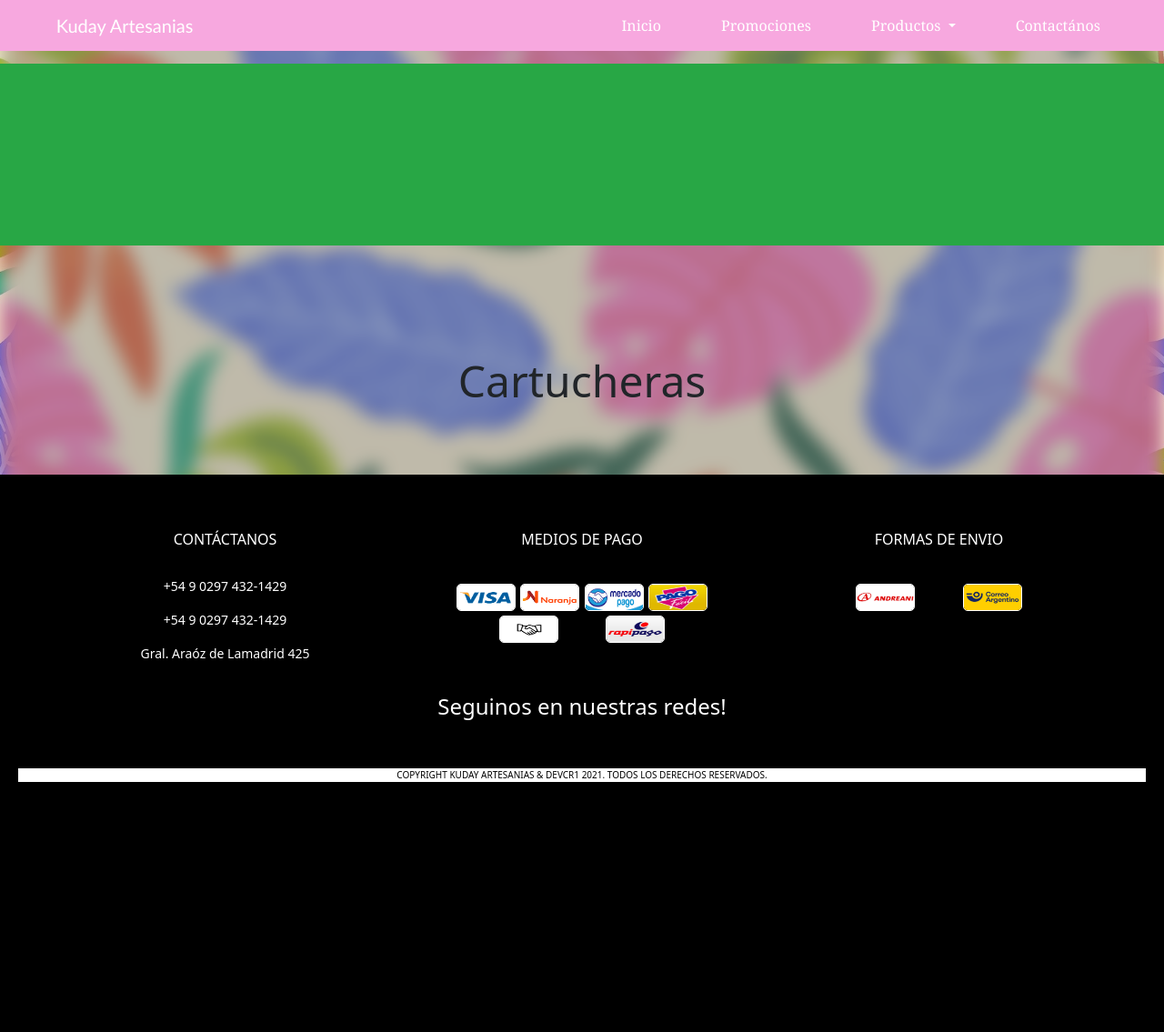
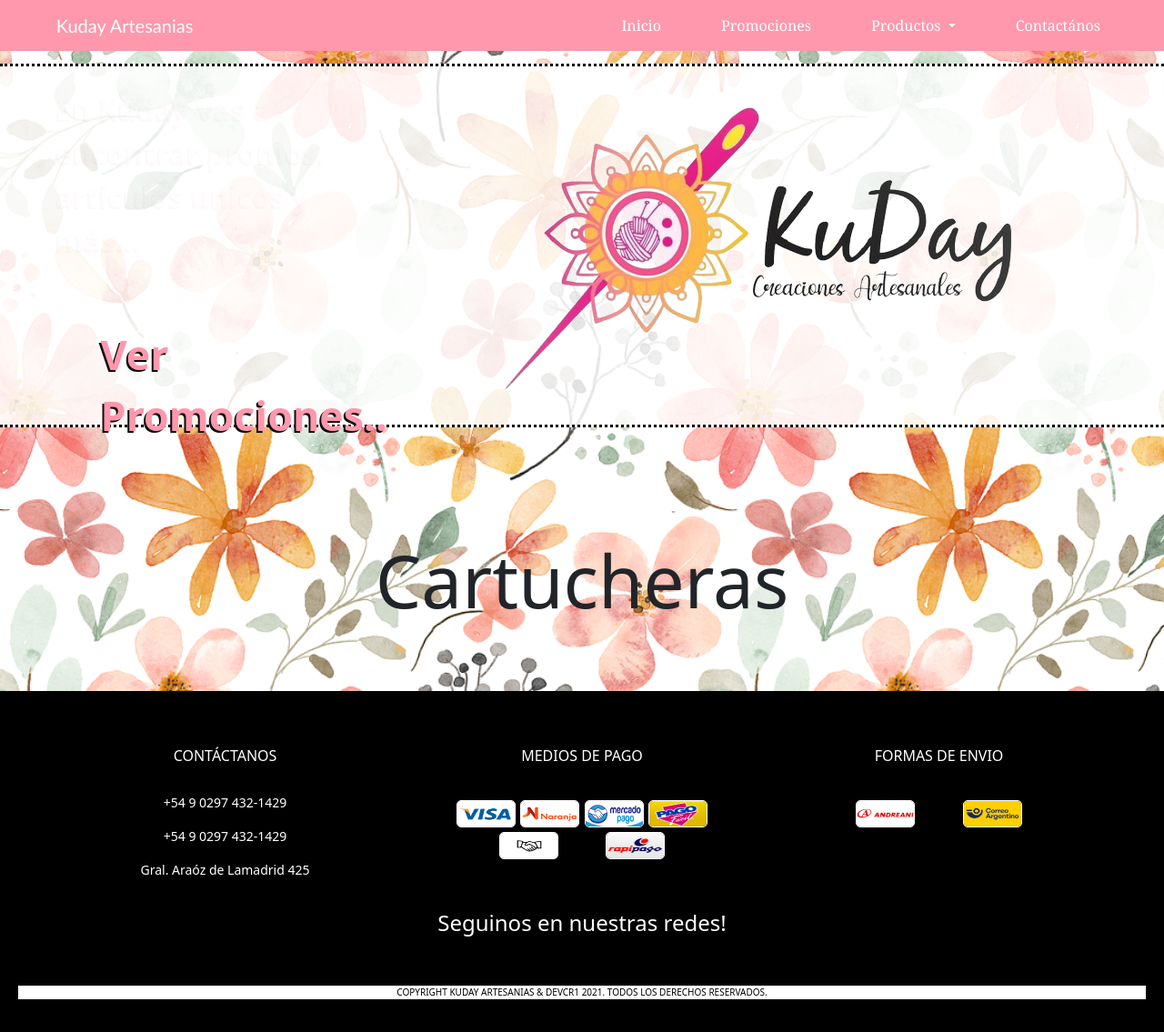
Before and after one commit to jahcr1/kudaySTORE, a PHP site: page /vistas/cartucheras.php in a window 1280 px wide. Shown: the whole page at 91% size. Before the commit the page ends 860 px from the top, so only its background shows below. Run offline with PHP 8.4, Linux system fonts and the light colour scheme; data that the repository does not hold is empty.

Commit message:
Desarrollo en cartucheras.php, banner y fondos mas css

```diff
--- a/CSS/styles.css
+++ b/CSS/styles.css
@@ -195,7 +195,7 @@ footer {
 body.cartuchera-body {
   min-height: 100vh;
   height: auto;
-  background-image: url('../images/fondos/p5.jpg');
+  background-image: url('../images/fondos/p10.png');
   background-position: center;
   background-size: contain;
   background-repeat: repeat;
@@ -213,9 +213,9 @@ body.cartuchera-body::before {
   height: 100%;
   background-image: inherit;
   background-position: inherit;
-  background-size: cover;
+  background-size: contain;
   background-repeat: repeat;
-  filter: blur(10px) contrast(50%); /* Controla el nivel de desenfoque */
+  filter: brightness(100%); /* Controla el nivel de desenfoque */
   z-index: -1;
   box-sizing: border-box;
 }
@@ -223,7 +223,7 @@ body.cartuchera-body::before {
 
 nav.cartuchera-nav {
   width: 100%;
-  background-color: rgba(247, 168, 223, 1);
+  background-color: rgb(255, 151, 173);
   height: auto;
 }
 
@@ -232,12 +232,74 @@ section#slide-cartuchera {
 }
 
 div.contenedor-slide-cartuchera {
-  background-color: #28a745;
+  display: flex;
+  flex-direction: row;
+  justify-content: space-around;
+  background-color: rgba(255, 255, 255, 0.85);
+  background-position: center;
+  background-size: cover;
+  background-repeat: no-repeat;
   max-width: 100%;
-  height: 200px;
+  height: 50vh;
   margin-top: 70px;
+  border-top: 3px dotted black;
+  border-bottom: 3px dotted black;
+}
+
+.box1 {
+  display: flex;
+  flex-direction: column;
+  justify-content: space-around;
+  background-color: transparent;
+  padding: 20px;
+  width: 30%;
 
 }
+.box2 {
+  display: flex;
+  flex-direction: column;
+  justify-content: center;
+  align-items: end;
+  background-color: transparent;
+  padding: 20px;
+  width: 45%;
+}
+
+p.propaganda1 {
+  font-size: 2rem;
+  font-weight: bold;
+  color: rgb(255, 151, 173);
+  text-shadow: -2px 2px #0c0c0c;
+  animation: fadeIn 6s ease-in-out infinite;
+}
+a.propaganda2 {
+  font-size: 2.8rem;
+  font-weight: bold;
+  color:rgb(255, 151, 173);
+  text-shadow: -2px 2px #0c0c0c;
+  cursor: pointer;
+  text-decoration: none;
+  transition: color 0.3s ease-in-out;
+}
+
+a.propaganda2:hover {
+  color: #FFD700; /* Cambia el color en hover */
+}
+
+p.propaganda3 {
+  font-size: 2rem;
+  color: rgb(255, 151, 173);
+  font-weight: bold;
+  text-shadow: -2px 2px #0c0c0c;
+  animation: fadeIn 2s ease-in-out infinite;
+}
+
+
+@keyframes fadeIn {
+  0% { opacity: 0; transform: translateX(-50px); }
+  100% { opacity: 1; transform: translateY(0); }
+}
+
 
 img.img-slide {
   margin-top: 250px;
@@ -263,6 +325,10 @@ section#cartucheras {
   /*clip-path: polygon(0 9%, 17% 2%, 28% 0, 76% 0, 92% 5%, 100% 6%, 100% 93%, 91% 98%, 66% 100%, 15% 100%, 4% 97%, 0% 85%);*/
 }
 
+h3.titulo-categoria {
+  font-size: 5rem;
+}
+
 div.listas {
   display: flex;
   flex-direction: row;
@@ -270,11 +336,14 @@ div.listas {
   justify-content: space-around;
   margin: 50px 0 50px 0;
   gap: 10px;
+  background-color: rgb(255, 255, 255);
+
+  border-radius: 20px;
 }
 
 .contenedor-foto {
   display: flex;
-  background-color: rgba(0, 0, 0, 0.5);
+  /*background-color: rgba(0, 0, 0, 0.5);*/
   border-radius: 50%;
   padding: 10px;
   width: 400px;
--- a/foot.php
+++ b/foot.php
@@ -1,4 +1,3 @@
-
 <main class="container-fluid">
 <div class="row contenedor_footer">
     <div class="col-xl-3 col-md-3 col-sm-10 p-2">
@@ -10,19 +9,19 @@
     <div class="col-xl-3 col-md-3 col-sm-6 p-2">
           <h6 class="h6-footer"><i class="bi bi-tencent-qq" style="font-size: 30px;"></i>  MEDIOS DE PAGO</h6>
           <div class="contenedor-cards p-2">
-            <img src="images/cards/visa.png"  alt="mp">
-            <img src="images/cards/naranja.png" alt="visa">
-            <img src="images/cards/mercadopago2.png" alt="visa">
-            <img src="images/cards/pagofacil.png" alt="visa">
-            <img src="images/cards/efectivo.png" alt="visa">
-            <img src="images/cards/rapipago.png" alt="">
+            <img src="./images/cards/visa.png"  alt="mp">
+            <img src="./images/cards/naranja.png" alt="visa">
+            <img src="./images/cards/mercadopago2.png" alt="visa">
+            <img src="./images/cards/pagofacil.png" alt="visa">
+            <img src="./images/cards/efectivo.png" alt="visa">
+            <img src="./images/cards/rapipago.png" alt="">
           </div>
     </div>
     <div class="col-xl-3 col-md-3 col-sm-6 p-2">
           <h6 class="h6-footer"><i class="bi bi-tencent-qq" style="font-size: 30px;"></i>  FORMAS DE ENVIO</h6>
           <div class="contenedor-cards p-2">
-            <img src="images/cards/andreani.png" alt="">
-            <img src="images/cards/correoarg.png" alt="">
+            <img src="./images/cards/andreani.png" alt="">
+            <img src="./images/cards/correoarg.png" alt="">
           </div>
     </div>
     <div class="row d-flex">
--- a/vistas/cartucheras.php
+++ b/vistas/cartucheras.php
@@ -18,7 +18,6 @@ session_start();
     <header>
         <nav class="navbar navbar-expand-lg fixed-top cartuchera-nav">
             <div class="container-fluid">
-
                     <a class="navbar-brand marca align-self-center text-center" href="index.php#inicio">Kuday Artesanias</a>
 
                     <button class="navbar-toggler" type="button" data-bs-toggle="collapse" data-bs-target="#navbarScroll" aria-controls="navbarScroll" aria-expanded="false" aria-label="Toggle navigation">
@@ -58,12 +57,44 @@ session_start();
                  </div>
             </div>
         </nav>
-
     </header>
 
     <section id="slide-cartuchera">
 
         <div class="container contenedor-slide-cartuchera">
+            <div class="box1">
+                <div class="box1-index">
+                    <p class="propaganda1">En Kuday vas a encontrar promos, articulos unicos y más...</p>
+                </div>
+                <a id="cartuchera-bounce" class="propaganda2" href="../vistas/promociones.php" target="_blank">Ver Promociones..</a>
+            </div>
+            <div class="box2">
+                <div class="imagen-logo">
+                    <img src="../images/logo/logo.png" alt="">
+                </div>
+                <div style="display: none;">
+                    <svg viewBox="0 0 250 80" xmlns="http://www.w3.org/2000/svg">
+                        <style>
+                        .small {
+                            font: italic 13px sans-serif;
+                         }
+                        .heavy {
+                            font: bold 25px sans-serif;
+                          }
+
+                        .Rrrrr {
+                            font: italic 32px serif;
+                            fill: red;
+                         }
+                        </style>
+
+                        <text x="20" y="35" class="small">En</text>
+                        <text x="40" y="35" class="heavy">Kuday</text>
+                        <text x="25" y="55" class="small">festejamos</text>
+                        <text x="85" y="65" class="Rrrrr">El Verano!</text>
+                    </svg>
+                </div>
+            </div>
 
         </div>
 
@@ -73,7 +104,7 @@ session_start();
     <section id="cartucheras" style="margin-top: 20px; padding: 20px 0 20px 0;">
 
         <div class="container">
-            <h3 class="text-center titulo" style="margin-top: 80px;">Cartucheras</h3>
+            <h3 class="text-center titulo-categoria" style="margin-top: 80px;">Cartucheras</h3>
         </div>
 
         <div class="container text-center" style="margin-top: 50px;">
@@ -121,6 +152,28 @@ session_start();
     </footer>
 
     <script src="https://cdn.jsdelivr.net/npm/bootstrap@5.3.3/dist/js/bootstrap.bundle.min.js" integrity="sha384-YvpcrYf0tY3lHB60NNkmXc5s9fDVZLESaAA55NDzOxhy9GkcIdslK1eN7N6jIeHz" crossorigin="anonymous"></script>
+    <!-- Incluyendo GSAP desde un CDN -->
+    <script src="https://cdnjs.cloudflare.com/ajax/libs/gsap/3.11.2/gsap.min.js"></script>
+    <script>
+        gsap.to("#cartuchera-bounce", {
+            duration: 1.5,
+            y: 50,
+            ease: "bounce.out", // Efecto de rebote realista
+            repeat: -1, // Animación infinita
+            yoyo: true // Vuelve a su posición original para continuar rebotando
+        });
+    </script>
+
+    <script>
+        let words = gsap.utils.toArray("svg text"),
+        tl = gsap.timeline({delay: 0.5}),
+        timePerCharacter = 0.2;
+
+        words.forEach(el => {
+            tl.from(el, {text: "", duration: el.innerHTML.length * timePerCharacter, ease: "none"});
+        });
+    </script>
+
 </body>
 
 </html>
```
Lines whose indentation alone changed are shown as unchanged.
